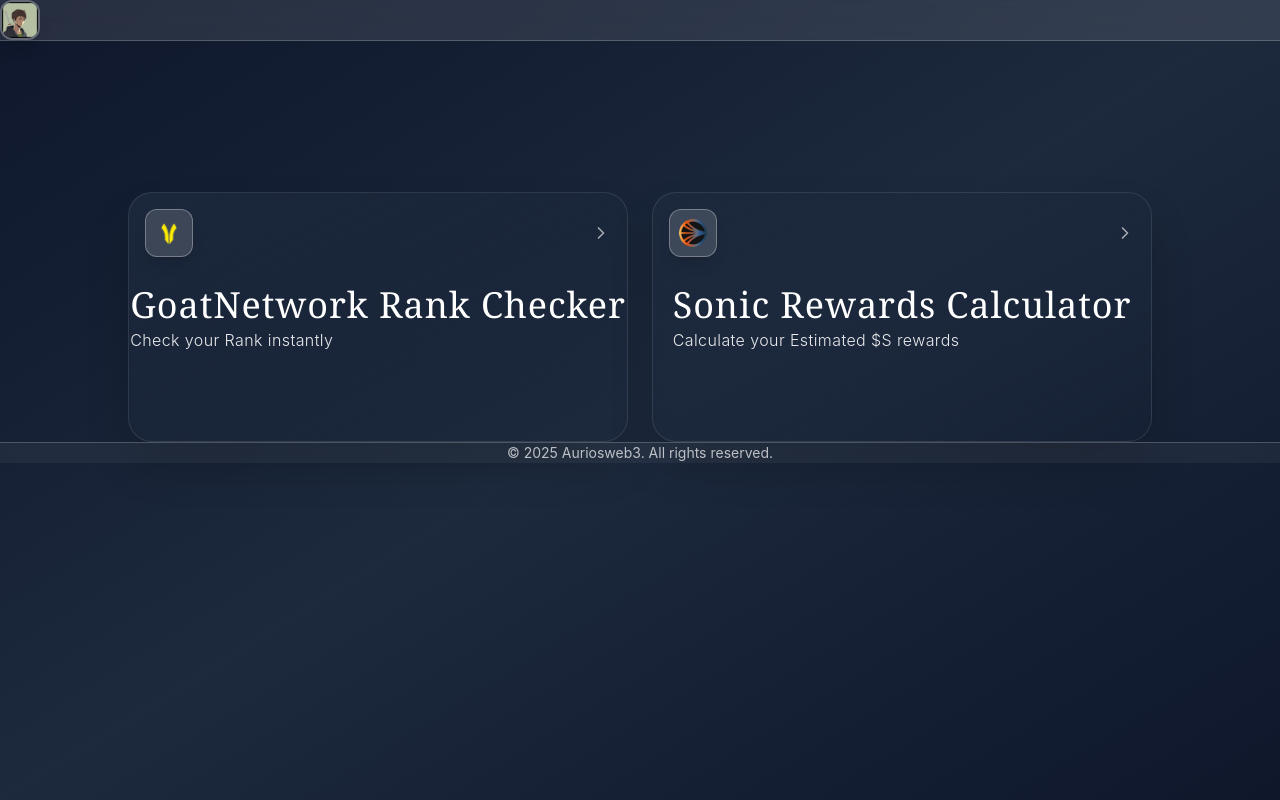
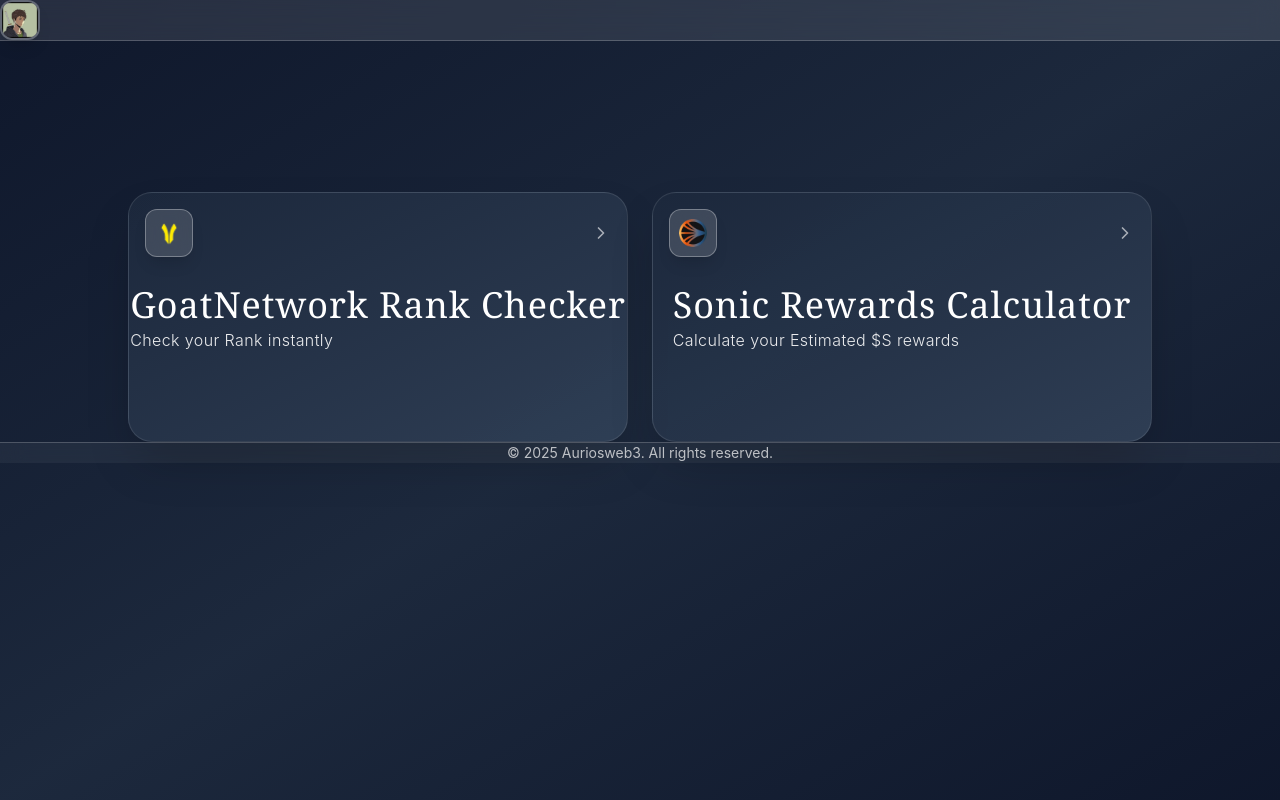
Before and after one commit to KodaZenji/Auriodevspace, a Next.js app: page / in a window 1280 px wide. Built offline with nearby package versions, Linux system fonts and the light colour scheme.

Commit message:
Update page.js

```diff
--- a/app/page.js
+++ b/app/page.js
@@ -9,7 +9,7 @@ const LandingPage = () => {
       id: "goatnetwork",
       title: "GoatNetwork Rank Checker",
       description: "Check your Rank instantly",
-      color: "from-slate-800/90 to-slate-704/90", //
+      color: "from-slate-800/90 to-slate-700/90", // Fixed typo: slate-704 to slate-700
       hoverColor: "hover:from-slate-600/95 hover:to-slate-500/95", //
       route: "/rankfinder",
       logo: "/download-removebg-preview.png",
@@ -19,7 +19,7 @@ const LandingPage = () => {
       id: "sonic",
       title: "Sonic Rewards Calculator",
       description: "Calculate your Estimated $S rewards",
-      color: "from-slate-800/90 to-slate-704/90", //
+      color: "from-slate-800/90 to-slate-700/90", // Fixed typo: slate-704 to slate-700
       hoverColor: "hover:from-slate-600/95 hover:to-slate-500/95", //
       route: "/sonic-rewards-calculator",
       logo: "/sonic-labs-logo.png",
@@ -58,7 +58,7 @@ const LandingPage = () => {
         {/* Adjustable blank space for all screen types */}
         <div className="h-20 sm:h-24 md:h-32 lg:h-40 xl:h-48 pt-16 sm:pt-20"></div>
 
-        <main className="flex items-center justify-center w-full px-4 sm:px-6 lg:px-8 pb-8">
+        <main className="flex items-center justify-center w-full px-4 sm:px-6 lg:px-8 pb-32 sm:pb-40 lg:pb-48">
           <div className="w-full max-w-5xl mx-auto">
             <div className="flex flex-col sm:flex-row gap-4 sm:gap-6">
               {modules.map((module, index) => (
@@ -106,7 +106,7 @@ const LandingPage = () => {
         </main>
 
         {/* Footer */}
-        <footer className="w-full px-3 sm:px-6 lg:px-8 py-3 sm:py-6 bg-white/5 backdrop-blur-md border-t border-white/20 text-center text-xs sm:text-sm text-white/70">
+        <footer className="w-full px-3 sm:px-6 lg:px-8 py-3 sm:py-6 bg-white/5 backdrop-blur-md border-t border-white/20 text-center text-xs sm:text-sm text-white/70 mt-auto">
           © 2025 Auriosweb3. All rights reserved.
         </footer>
       </div>
```
